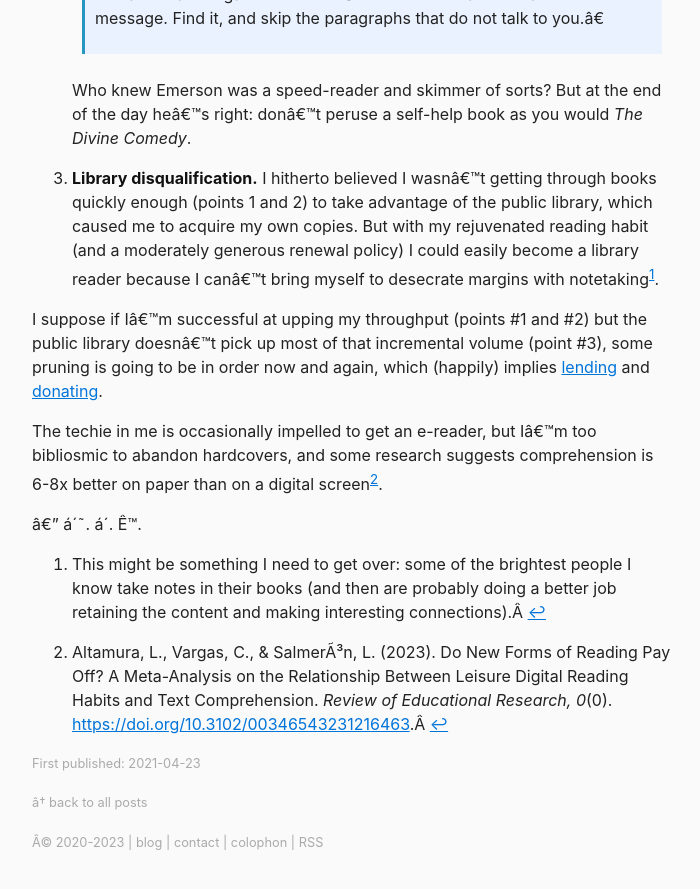
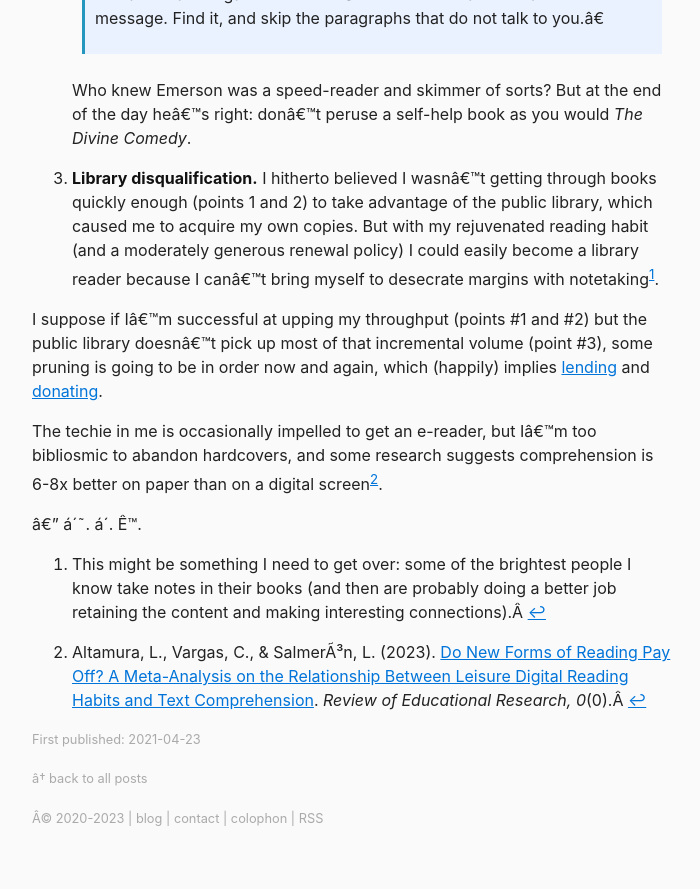
Before and after one commit to berensp/berensp.github.io, a Jekyll site: the page built from _posts/2021-04-23-editio-princeps.md, in a window 1280 px wide and 900 px high, scrolled down 1728 px. Shown: the top 889 px of the window, without its empty margins (288-988 px from the left). Built offline with Jekyll 4.4.1, drawn with Linux system fonts in a browser that asks for light colours; a script that is not in the unit is left out; some of the changed lines change nothing that is shown.

Commit message:
Update 2021-04-23-editio-princeps.md

```diff
--- a/_posts/2021-04-23-editio-princeps.md
+++ b/_posts/2021-04-23-editio-princeps.md
@@ -36,6 +36,6 @@ I suppose if I'm successful at upping my throughput (points #1 and #2) but the p
 
 The techie in me is occasionally impelled to get an e-reader, but I'm too bibliosmic to abandon hardcovers, and some research suggests comprehension is 6-8x better on paper than on a digital screen[^2].
 
-[^2]: Altamura, L., Vargas, C., & Salmerón, L. (2023). Do New Forms of Reading Pay Off? A Meta-Analysis on the Relationship Between Leisure Digital Reading Habits and Text Comprehension. *Review of Educational Research, 0*(0). [https://doi.org/10.3102/00346543231216463](https://doi.org/10.3102/00346543231216463).
+[^2]: Altamura, L., Vargas, C., & Salmerón, L. (2023). [Do New Forms of Reading Pay Off? A Meta-Analysis on the Relationship Between Leisure Digital Reading Habits and Text Comprehension](https://doi.org/10.3102/00346543231216463). *Review of Educational Research, 0*(0).
 
 — ᴘ. ᴍ. ʙ.
```
